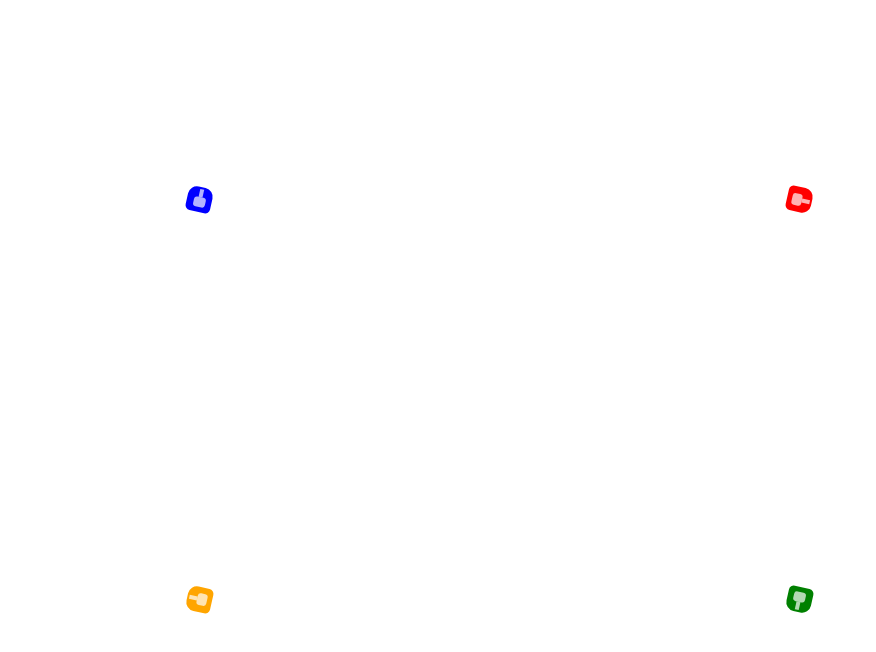
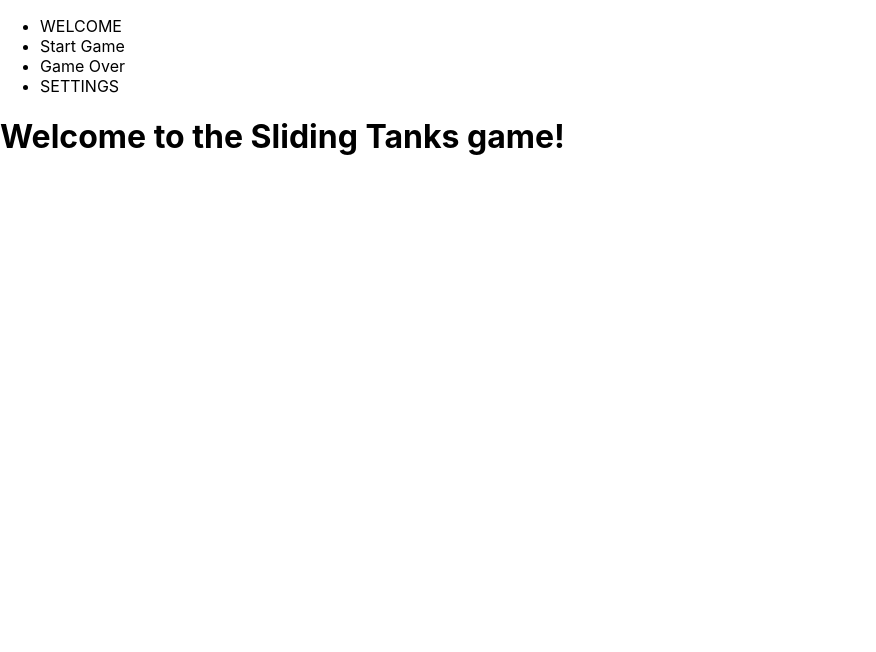
Before and after one commit to MarcinOstaszewski/sliding-tanks, a React (Create React App) app: page / in a window 1280 px wide. Shown: the top 652 px of the page, without its empty margins (0-876 px from the left). Built offline with nearby package versions, Linux system fonts and the light colour scheme.

Commit message:
refactor App; add markup components for game states

```diff
--- a/src/App.jsx
+++ b/src/App.jsx
@@ -1,33 +1,14 @@
 import "./App.css";
-import Players from "./components/Players/Players";
-import { playersData } from "./store/playersData";
-import useInterval from './hooks/useInterval';
-import { updatePlayersValues, setKeyListeners } from './helpers/index';
-import { useState } from 'react';
-import { consts } from './helpers'
+import GameStateView from './components/GameStateView/GameStateView';
 
-const keysPressed = {};
 
 function App() {
-    const [playersValues, setPlayersValues] = useState([...playersData]);
-    const [keysListenersReady, setKeysListenersReady] = useState(false);
-
-    if (!keysListenersReady) {
-        setKeyListeners();
-        setKeysListenersReady(true);
-    };
-
-    useInterval(() => {
-        setPlayersValues(updatePlayersValues(playersValues));
-    }, consts.FRAME_INTERVAL);
-
     return (
         <div className="App" >
-            {playersValues && <Players playersValues={playersValues} />}
+            <GameStateView />
+
         </div>
     );
 }
 
 export default App;
-
-export { keysPressed };
--- /dev/null
+++ b/src/components/GameBoard/GameBoard.jsx
@@ -0,0 +1,33 @@
+import { useEffect, useState } from 'react';
+import Players from '../Players/Players';
+import useInterval from '../../hooks/useInterval';
+import { consts, updatePlayersValues, setKeyListeners, unsetKeyListeners } from '../../helpers';
+
+const keysPressed = {};
+
+const GameBoard = (props) => {
+    const [keysListenersReady, setKeysListenersReady] = useState(false);
+
+    useEffect(() => {
+        return unsetKeyListeners
+    }, []);
+
+    if (!keysListenersReady) {
+        setKeyListeners();
+        setKeysListenersReady(true);
+    };
+
+    useInterval(() => {
+        props.setPlayersValues(updatePlayersValues(props.playersValues));
+    }, consts.FRAME_INTERVAL);
+
+    return (
+        <div>
+            <Players playersValues={props.playersValues} setPlayersValues={props.setPlayersValues} />
+        </div>
+    );
+}
+
+export default GameBoard;
+
+export { keysPressed };
--- /dev/null
+++ b/src/components/GameStateView/GameOver.jsx
@@ -0,0 +1,7 @@
+import React from 'react'
+
+export default function GameOver() {
+    return (
+        <h1>GameOver</h1>
+    )
+}
--- /dev/null
+++ b/src/components/GameStateView/GameStateView.jsx
@@ -0,0 +1,49 @@
+import React, { useState } from 'react';
+import { playersData } from "../../store/playersData";
+import { useSelector, useDispatch } from 'react-redux';
+import Welcome from './Welcome';
+import Settings from './Settings';
+import GameOver from './GameOver';
+import GameBoard from '../GameBoard/GameBoard';
+import { gameStateSliceActions } from '../../store/index';
+
+const GameStateView = () => {
+    const dispatch = useDispatch();
+    const gameState = useSelector(state => state.gameState);
+    const [playersValues, setPlayersValues] = useState([...playersData]);
+
+    let gameStateComponent = null;
+
+    switch (gameState) {
+        case 'SETTINGS':
+            gameStateComponent = (<Settings />);
+            break;
+        case 'GAME_ON':
+            gameStateComponent = (<GameBoard playersValues={playersValues} setPlayersValues={setPlayersValues} />);
+            break;
+        case 'GAME_OVER':
+            gameStateComponent = (<GameOver />);
+            break;
+        default:
+            gameStateComponent = (<Welcome />);
+            break;
+    }
+
+    const changeGameState = (type) => {
+        dispatch(gameStateSliceActions.changeGameState(type));
+    }
+
+    return (
+        <div>
+            <ul className="top-menu">
+                <li onClick={() => changeGameState('WELCOME')}>WELCOME</li>
+                <li onClick={() => changeGameState('GAME_ON')}>Start Game</li>
+                <li onClick={() => changeGameState('GAME_OVER')}>Game Over</li>
+                <li onClick={() => changeGameState('SETTINGS')}>SETTINGS</li>
+            </ul>
+            {gameStateComponent}
+        </div>
+    );
+}
+
+export default GameStateView;
--- /dev/null
+++ b/src/components/GameStateView/Settings.jsx
@@ -0,0 +1,7 @@
+import React from 'react'
+
+export default function Settings() {
+    return (
+        <h1>Settings</h1>
+    )
+}
--- /dev/null
+++ b/src/components/GameStateView/Welcome.jsx
@@ -0,0 +1,7 @@
+import React from 'react'
+
+export default function Welcome() {
+    return (
+        <h1>Welcome to the Sliding Tanks game!</h1>
+    )
+}
```
